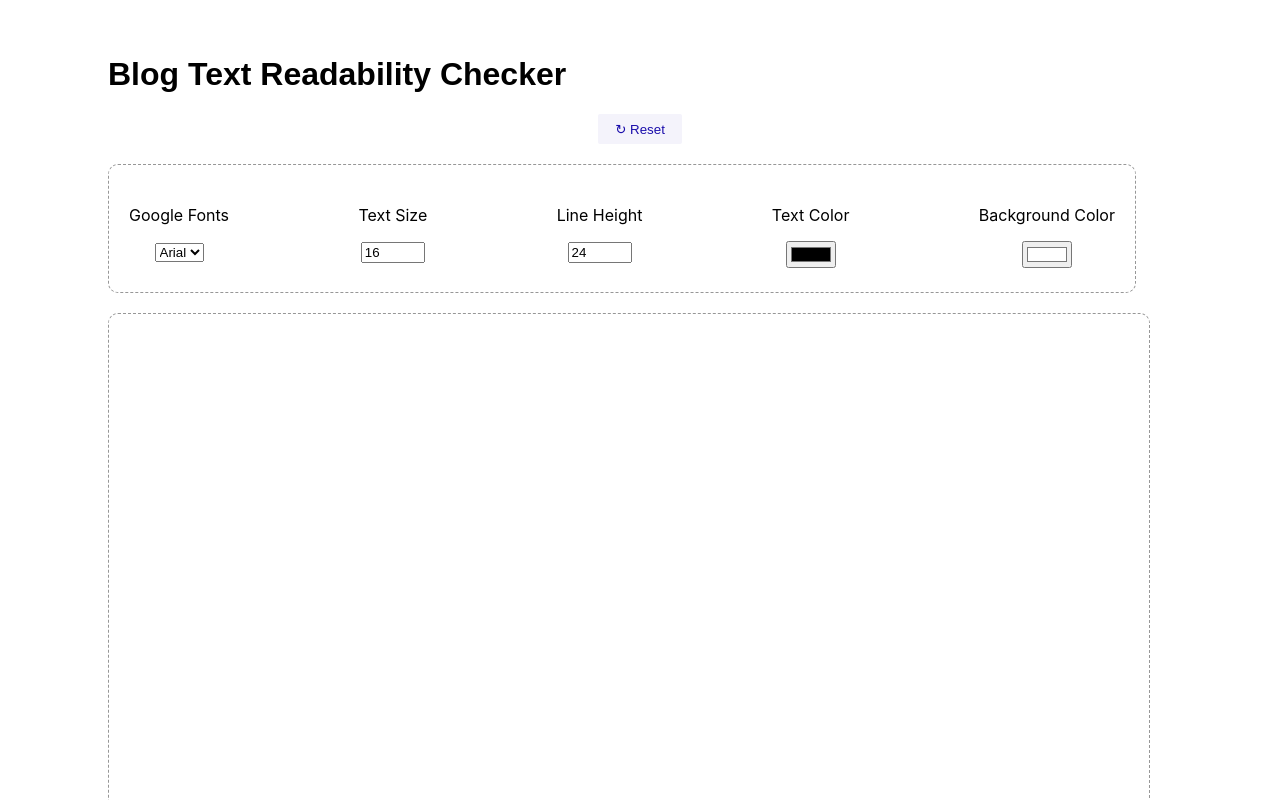
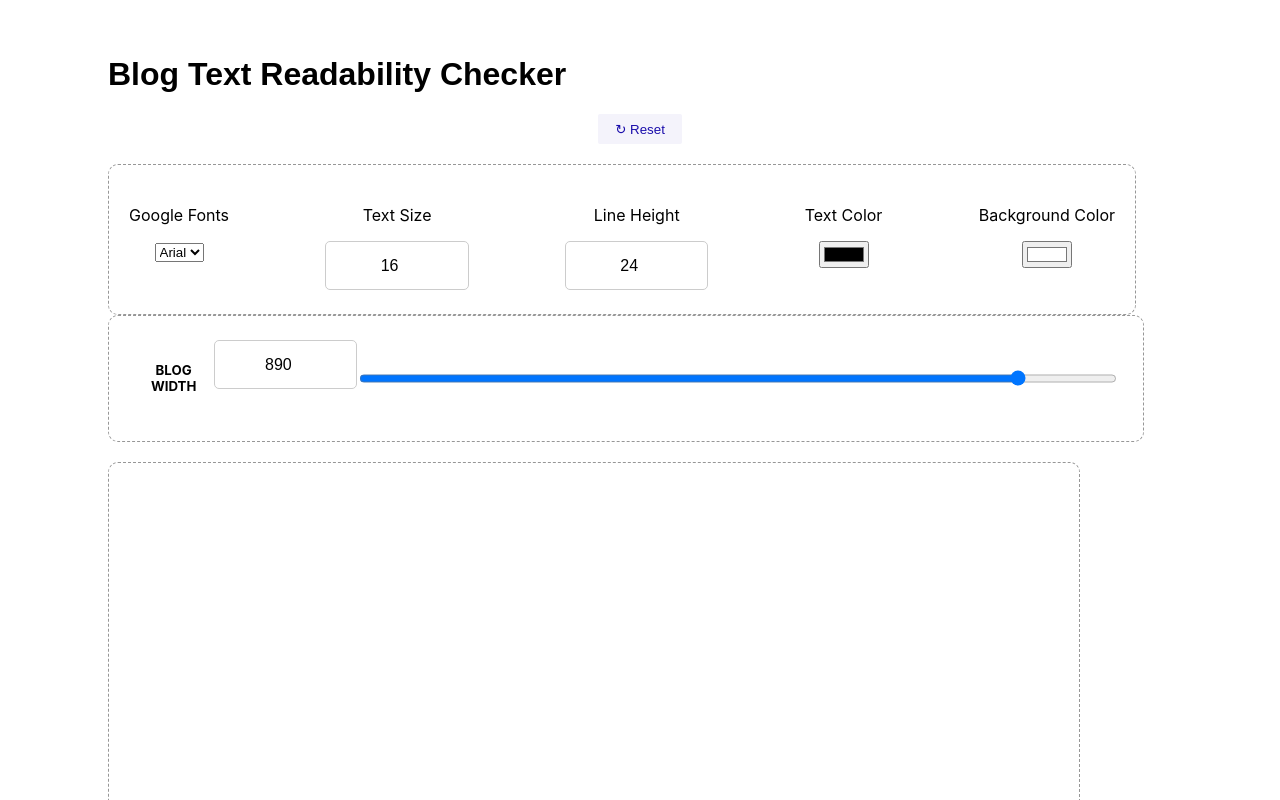
Before and after one commit to drewpager/word-counter, a React (Create React App) app: page / in a window 1280 px wide. Shown: the top 800 px of the page. Built offline with nearby package versions, Linux system fonts and the light colour scheme.

Commit message:
Added slider and blog width inputs, started logic for line width

```diff
--- a/src/components/wordCounter.jsx
+++ b/src/components/wordCounter.jsx
@@ -12,6 +12,7 @@ export const WordCounter = () => {
   const [lineHeight, setLineHeight] = useState(24);
   const [backgroundColor, setBackgroundColor] = useState("#ffffff");
   const [fontColor, setFontColor] = useState("#000000");
+  const [blogWidth, setBlogWidth] = useState(890);
   // Removing "px/rem/em" for now
   // const [active, setActive] = useState("px");
 
@@ -37,6 +38,7 @@ export const WordCounter = () => {
     setLineHeight(24);
     setBackgroundColor("#ffffff");
     setFontColor("#000000");
+    setBlogWidth(890);
   }
 
   // const handleMetric = (value) => {
@@ -96,13 +98,33 @@ export const WordCounter = () => {
           />
         </div>
       </div>
+      <div className='blogWidth--section'>
+        <div className="blogWidth--title">
+          <h5>Blog Width</h5>
+        </div>
+        <input
+          type="number"
+          value={blogWidth}
+          onChange={e => setBlogWidth(e.target.value)}
+        />
+        <br />
+        <input
+          type="range"
+          min="100"
+          max="1000"
+          value={blogWidth}
+          onChange={e => setBlogWidth(e.target.value)}
+          className='blogWidth--slider'
+        />
+      </div>
       <div className="input--area">
         <textarea
           style={{
             fontSize: `${fontSize}px`,
             lineHeight: `${lineHeight}px`,
             backgroundColor: `${backgroundColor}`,
-            color: `${fontColor}`
+            color: `${fontColor}`,
+            width: `${blogWidth}px`
           }}
           className="text-area"
           onChange={(e) => handleChange(e)}
--- a/src/components/wordCounter.scss
+++ b/src/components/wordCounter.scss
@@ -85,7 +85,7 @@
 
 .text-area {
   font-family: 'Poppins', sans-serif;
-  max-width: 61.625rem;
+  width: 61.625rem;
   min-height: 27.3125rem;
   height: fit-content;
   padding: 45px 2.5rem;
@@ -107,14 +107,15 @@
 }
 
 .input--area {
-  // width: 100%;
+  width: 100%;
+  margin-top: 0;
   display: flex;
   align-items: flex-start;
   justify-content: space-between;
 }
 
 .output--area {
-  margin-top: 2rem;
+  margin-top: 1rem;
   background-color: #F1F1F1;
   padding: 3rem 1.5rem;
 }
@@ -167,6 +168,55 @@
   }
 }
 
+input[type=number] {
+  width: 8.2rem;
+  height: 2.3rem;
+  border: 1px solid #ccc;
+  padding: 5px;
+  font-size: 16px;
+  text-align: center;
+  background-color: #ffffff;
+  border-radius: 5px;
+}
+
+input[type=range] {
+  background-color: #979797;
+  color: #1A0DAB;
+  width: 80%;
+}
+
+input[type=range]::-webkit-slider-runnable-track {
+  color: #1A0DAB;
+}
+
+input[type=range]::-moz-range-track {
+  color: #1A0DAB;
+}
+
+.blogWidth--section {
+  display: flex;
+  border: 1px dashed #979797;
+  border-radius: 10px;
+  max-width: 61.625rem;
+  padding: 1.5rem;
+
+  @include breakpoints.mobile {
+    display: none;
+  }
+
+  @include breakpoints.desktop {
+    margin-left: 6.75rem;
+    border: 1px dashed #979797;
+    border-radius: 10px;
+  }
+
+}
+.blogWidth--title {
+  display: flex;
+  text-transform: uppercase;
+  flex-direction: column;
+}
+
 // OLD STYLES
 
 // .metric--selectors {
```
